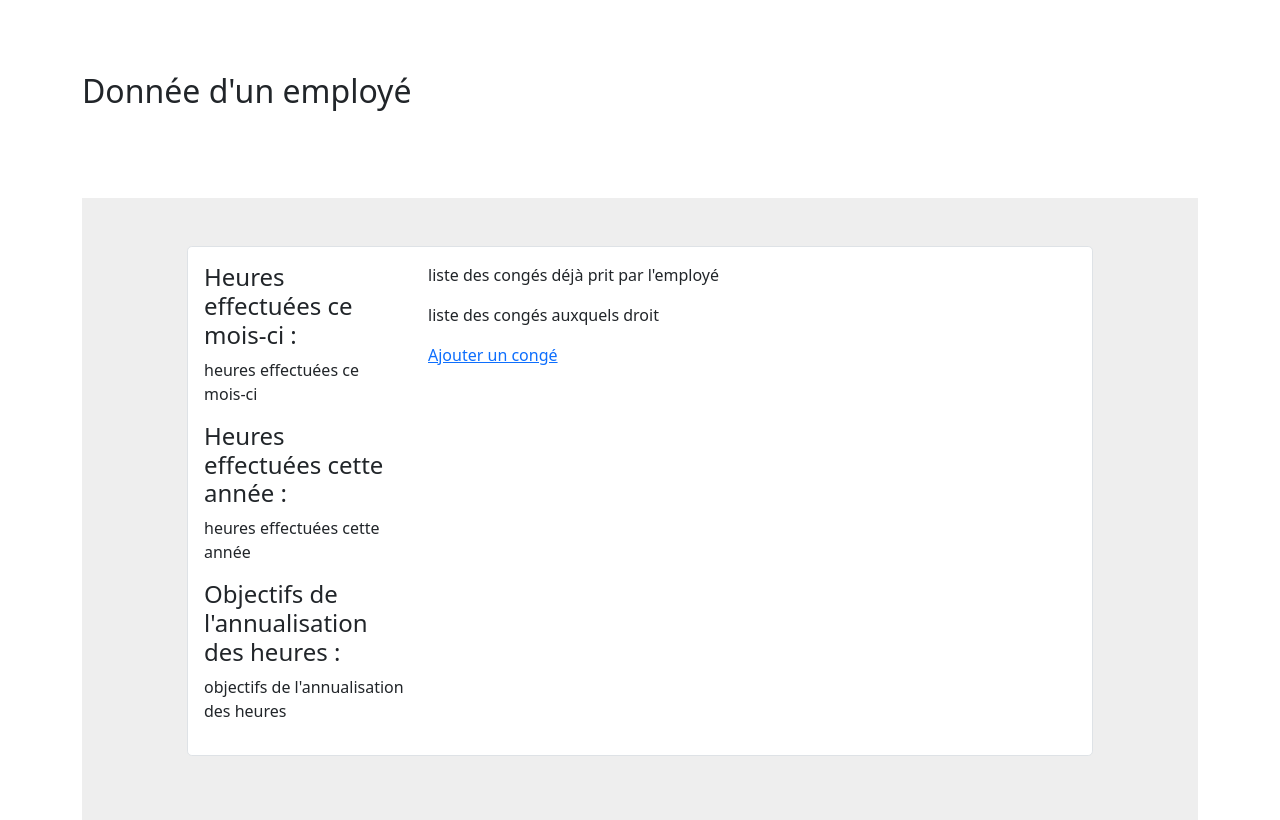
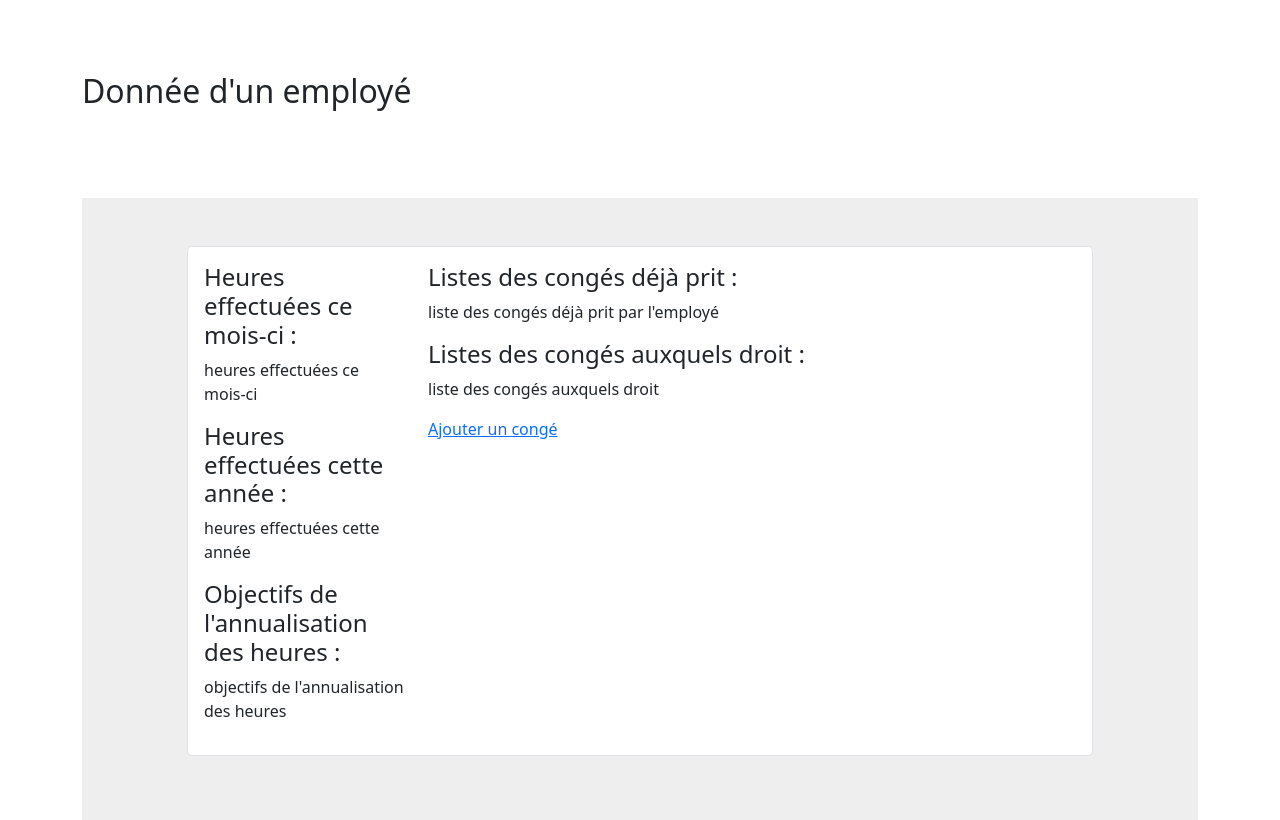
Before and after one commit to agcapitaine/P2ICapitaine, a PHP site: page /DonneeEmploye.php?id=1 in a window 1280 px wide. Run offline with PHP 8.4, Linux system fonts and the light colour scheme; data that the repository does not hold is empty.

Commit message:
organisation dossier

```diff
--- a/RescueRH/DonneeEmploye.php
+++ b/RescueRH/DonneeEmploye.php
@@ -50,7 +50,9 @@ $employe = $req->fetch(); // Access first (and only) result line
                     </div>
 <!-- div -->
                     <div class="col-md-6 col-lg-6 col-xl-6">
+                        <h4>Listes des congés déjà prit : </h4>
                         <p>liste des congés déjà prit par l'employé</p>
+                        <h4>Listes des congés auxquels droit : </h4>
                         <p>liste des congés auxquels droit</p>
                         <a href="AjouterConge.php">Ajouter un congé</a>
                     </div>
```
Also changed, not shown: Planning/GanttProject Capitaine V1.png (deleted), 5 other files.
